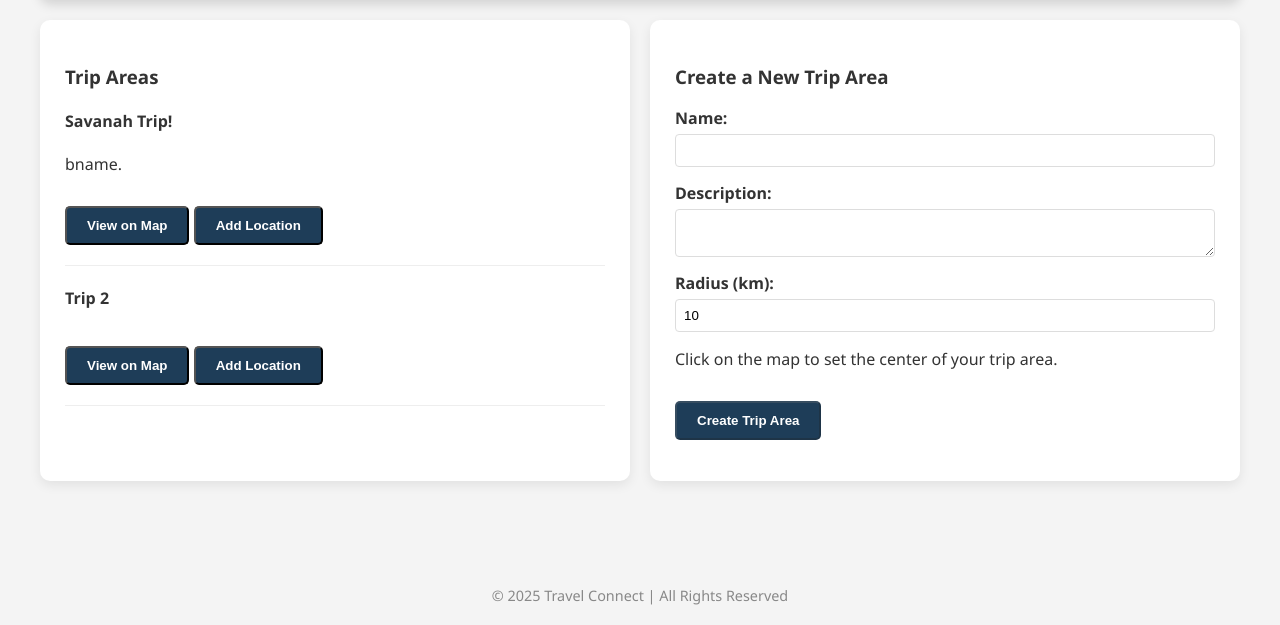
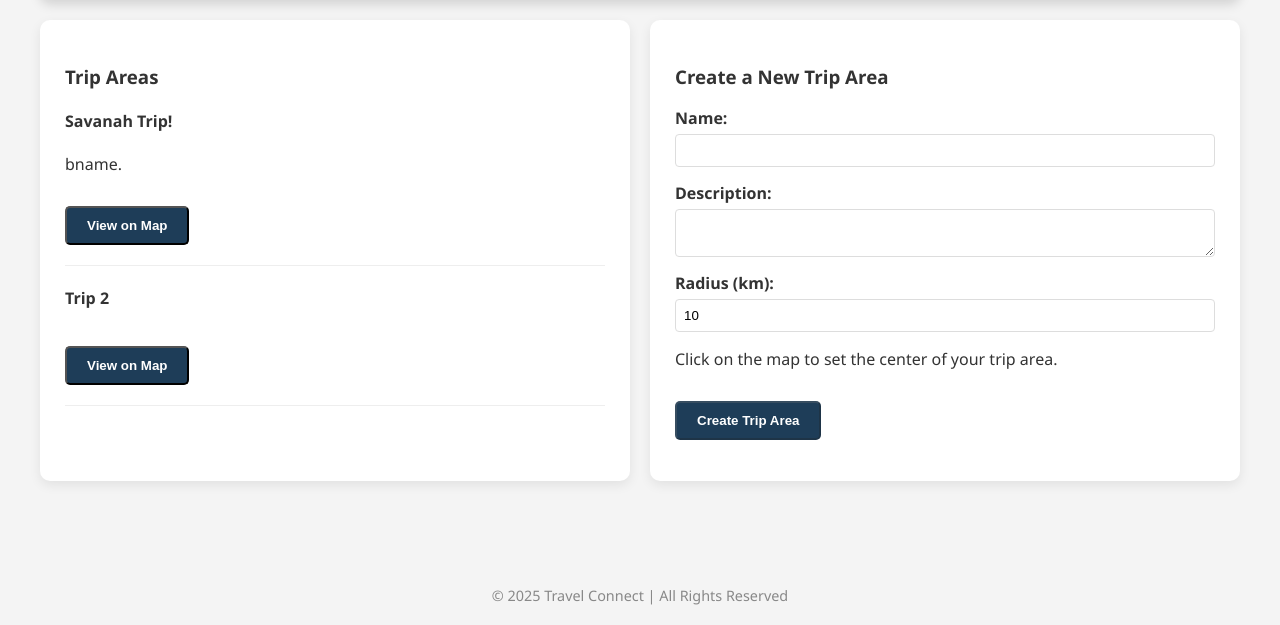
Before and after one commit to nik-nandi/CX2340FinalProj, a Django app: page /map/ in a window 1280 px wide. Shown: the part 664-1289 px from the top of the page. Run offline with Django 5.2, Linux system fonts and the light colour scheme; a user stored in the database is signed in; data comes from the database, SQL or seed files in the repository; both versions use the stored data as it was after the commit; data that the repository does not hold is empty; some libraries are stand-ins or nearby versions.

Commit message:
Map fixes and additions

```diff
--- a/project/pages/templates/pages/map_ui.html
+++ b/project/pages/templates/pages/map_ui.html
@@ -17,7 +17,6 @@
                                 <h4>{{ area.name }}</h4>
                                 <p>{{ area.description }}</p>
                                 <button class="btn view-area" data-lat="{{ area.latitude }}" data-lng="{{ area.longitude }}" data-radius="{{ area.radius }}">View on Map</button>
-                                <button class="btn add-location" data-area-id="{{ area.id }}">Add Location</button>
 
                                 {% if area.locations.all %}
                                     <div class="locations-list">
@@ -64,32 +63,6 @@
                     <button type="submit" class="btn" disabled id="submit-trip-area">Create Trip Area</button>
                 </form>
             </div>
-
-            <div class="create-location" style="display: none;">
-                <h3>Add Location to <span id="selected-area-name"></span></h3>
-                <form id="location-form" method="post">
-                    {% csrf_token %}
-                    <input type="hidden" name="create_trip_location" value="1">
-                    <input type="hidden" id="trip_area_id" name="trip_area_id">
-                    <div class="form-group">
-                        <label for="location_name">Location Name:</label>
-                        <input type="text" id="location_name" name="location_name" required>
-                    </div>
-                    <div class="form-group">
-                        <label for="location_description">Description:</label>
-                        <textarea id="location_description" name="location_description"></textarea>
-                    </div>
-                    <div class="form-group">
-                        <label for="location_address">Address:</label>
-                        <input type="text" id="location_address" name="location_address" readonly>
-                    </div>
-                    <input type="hidden" id="location_latitude" name="location_latitude">
-                    <input type="hidden" id="location_longitude" name="location_longitude">
-                    <p>Click on the map within the selected trip area to add a specific location.</p>
-                    <button type="submit" class="btn" disabled id="submit-location">Add Location</button>
-                    <button type="button" class="btn cancel-location">Cancel</button>
-                </form>
-            </div>
         </div>
     </div>
 </div>
@@ -99,7 +72,6 @@ let map;
 let markers = [];
 let currentCircle = null;
 let geocoder;
-let selectedAreaId = null;
 
 function initMap() {
     // Initialize map centered on a default location (e.g., Atlanta, GA)
@@ -132,17 +104,10 @@ function initMap() {
 
     geocoder = new google.maps.Geocoder();
 
-    // Add click event for setting trip area or location
+    // Add click event for setting trip area
     map.addListener("click", (e) => {
         const clickedPosition = e.latLng;
-
-        if (selectedAreaId) {
-            // We're adding a location to an existing trip area
-            handleLocationSelection(clickedPosition);
-        } else {
-            // We're creating a new trip area
-            handleTripAreaSelection(clickedPosition);
-        }
+        handleTripAreaSelection(clickedPosition);
     });
 
     // Initialize view-area buttons
@@ -175,19 +140,6 @@ function initMap() {
         });
     });
 
-    // Initialize add-location buttons
-    document.querySelectorAll('.add-location').forEach(btn => {
-        btn.addEventListener('click', function() {
-            selectedAreaId = this.dataset.areaId;
-            const areaName = this.closest('li').querySelector('h4').textContent;
-
-            document.getElementById('trip_area_id').value = selectedAreaId;
-            document.getElementById('selected-area-name').textContent = areaName;
-            document.querySelector('.create-location').style.display = 'block';
-            document.querySelector('.create-trip-area').style.display = 'none';
-        });
-    });
-
     // Initialize view-location buttons
     document.querySelectorAll('.view-location').forEach(btn => {
         btn.addEventListener('click', function() {
@@ -198,14 +150,6 @@ function initMap() {
             map.setCenter(center);
             map.setZoom(16);
         });
-    });
-
-    // Cancel location selection
-    document.querySelector('.cancel-location').addEventListener('click', function() {
-        selectedAreaId = null;
-        document.querySelector('.create-location').style.display = 'none';
-        document.querySelector('.create-trip-area').style.display = 'block';
-        clearMarkers();
     });
 }
 
@@ -242,32 +186,6 @@ function handleTripAreaSelection(position) {
     });
 }
 
-function handleLocationSelection(position) {
-    clearMarkers();
-
-    // Add marker at clicked position
-    const marker = new google.maps.Marker({
-        position: position,
-        map: map,
-        animation: google.maps.Animation.DROP
-    });
-    markers.push(marker);
-
-    // Update form fields
-    document.getElementById('location_latitude').value = position.lat();
-    document.getElementById('location_longitude').value = position.lng();
-
-    // Get address using geocoder
-    geocoder.geocode({ location: position }, (results, status) => {
-        if (status === "OK" && results[0]) {
-            document.getElementById('location_address').value = results[0].formatted_address;
-            document.getElementById('submit-location').disabled = false;
-        } else {
-            document.getElementById('location_address').value = "Address not found";
-        }
-    });
-}
-
 function clearMarkers() {
     for (let marker of markers) {
         marker.setMap(null);
--- a/project/pages/views.py
+++ b/project/pages/views.py
@@ -19,9 +19,9 @@ def signup_view(request):
         form = SignUpForm(request.POST)
         if form.is_valid():
             user = form.save(commit=False)
-            user.set_password(form.cleaned_data['password'])
+            user.set_password(form.cleaned_data['password'])  # Hash the password
             user.save()
-            login(request, user)
+            login(request, user)  # Automatically log them in
             return redirect('landing')
     else:
         form = SignUpForm()
@@ -30,14 +30,16 @@ def signup_view(request):
 @login_required
 def profile_view(request):
     """Display the user profile page."""
-    return render(request, 'pages/profile.html')
+    trip_areas = TripArea.objects.filter(user=request.user)
+    return render(request, 'pages/profile.html', {'trip_areas': trip_areas})
 
 @login_required
 def map_ui(request):
-    api_key = 'AIzaSyClWa93Hx08igxCiwgj3oD64ia9DlYAfLM'
+    api_key = 'AIzaSyClWa93Hx08igxCiwgj3oD64ia9DlYAfLM'  # Replace with your actual API key if needed
     trip_areas = TripArea.objects.filter(user=request.user)
 
     if request.method == 'POST':
+        # Handle form submission to create new trip area
         if 'create_trip_area' in request.POST:
             name = request.POST.get('name')
             description = request.POST.get('description')
@@ -55,26 +57,6 @@ def map_ui(request):
             )
             return redirect('map_ui')
 
-        elif 'create_trip_location' in request.POST:
-            trip_area_id = request.POST.get('trip_area_id')
-            trip_area = TripArea.objects.get(id=trip_area_id, user=request.user)
-
-            name = request.POST.get('location_name')
-            description = request.POST.get('location_description')
-            latitude = float(request.POST.get('location_latitude'))
-            longitude = float(request.POST.get('location_longitude'))
-            address = request.POST.get('location_address')
-
-            TripLocation.objects.create(
-                trip_area=trip_area,
-                name=name,
-                description=description,
-                latitude=latitude,
-                longitude=longitude,
-                address=address
-            )
-            return redirect('map_ui')
-
     return render(request, 'pages/map_ui.html', {
         'api_key': api_key,
         'trip_areas': trip_areas
```
Also changed, not shown: project/pages/static/core/style.css (+41 -0 lines), project/pages/templates/pages/profile.html (+28 -1 lines), project/db.sqlite3.
